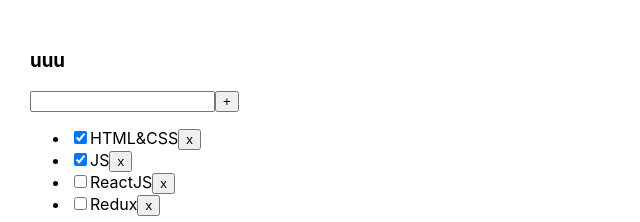
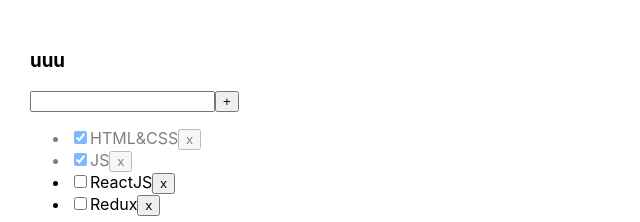
Before and after one commit to naumyshev/NewMegaTodolist, a React (Vite) app: page / in a window 1280 px wide. Shown: the top 222 px of the page, without its empty margins (0-640 px from the left). Built offline with nearby package versions, Linux system fonts and the light colour scheme.

Commit message:
lesson 4: completed

```diff
--- a/src/App.css
+++ b/src/App.css
@@ -18,3 +18,7 @@
 .active-filter {
   background-color: lightgreen;
 }
+
+.is-done {
+  opacity: 0.5;
+}
--- a/src/TodolistItem.tsx
+++ b/src/TodolistItem.tsx
@@ -67,7 +67,7 @@
                     <ul>
                         {tasks.map(task => {
                             return (
-                                <li key={task.id}>
+                                <li className={task.isDone ? 'is-done': ''} key={task.id}>
                                     <input
                                         type="checkbox"
                                         checked={task.isDone}
@@ -84,8 +84,8 @@
 
             <div>
                 <Button className={filter === 'all' ? 'active-filter' : ''} title={'All'} onClick={() => changeFilter('all')}/>
-                <Button className={filter === 'active' ? 'active-filter' : ''}title={'Active'} onClick={() => changeFilter('active')}/>
-                <Button className={filter === 'completed' ? 'active-filter' : ''}title={'Completed'} onClick={() => changeFilter('completed')}/>
+                <Button className={filter === 'active' ? 'active-filter' : ''} title={'Active'} onClick={() => changeFilter('active')}/>
+                <Button className={filter === 'completed' ? 'active-filter' : ''} title={'Completed'} onClick={() => changeFilter('completed')}/>
             </div>
         </div>
     );
```
